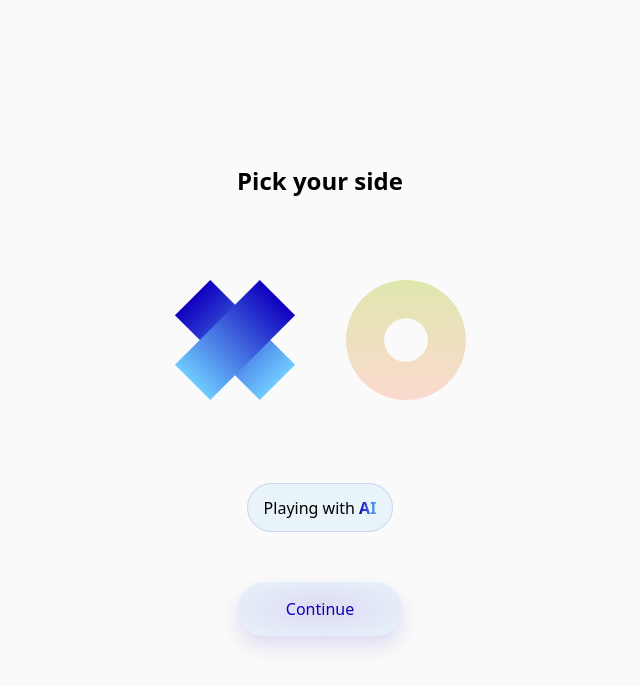
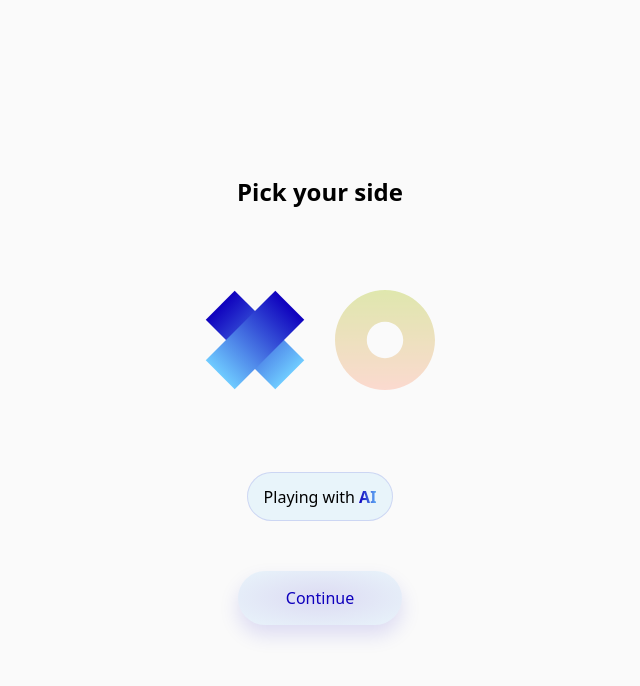
Before and after one commit to haneenmahd/tic-tac-go, a React (Create React App) app: page / in a window 1280 px wide. Both pictures are taken after a click on the element "Join Room". Shown: the top 686 px of the page, without its empty margins (320-960 px from the left). Built offline with nearby package versions, Linux system fonts and the light colour scheme.

Commit message:
optimise image resolution

```diff
--- a/src/pages/Home.js
+++ b/src/pages/Home.js
@@ -7,6 +7,7 @@ import SymbolO from "../assets/svg/O-symbol.svg";
 import SymbolX from "../assets/svg/X-symbol.svg";
 
 const SideImage = styled.img`
+  height: 100px;
   opacity: 0.3;
   cursor: pointer;
   transition: 300ms ease-in-out;
@@ -61,7 +62,7 @@ const Home = () => {
     <FlexDiv direction="column">
       <h2>Pick your side</h2>
 
-      <FlexDiv direction="row" gap="50px">
+      <FlexDiv direction="row" gap="30px">
         <SideImage
           src={SymbolX}
           alt="X symbol"
```
